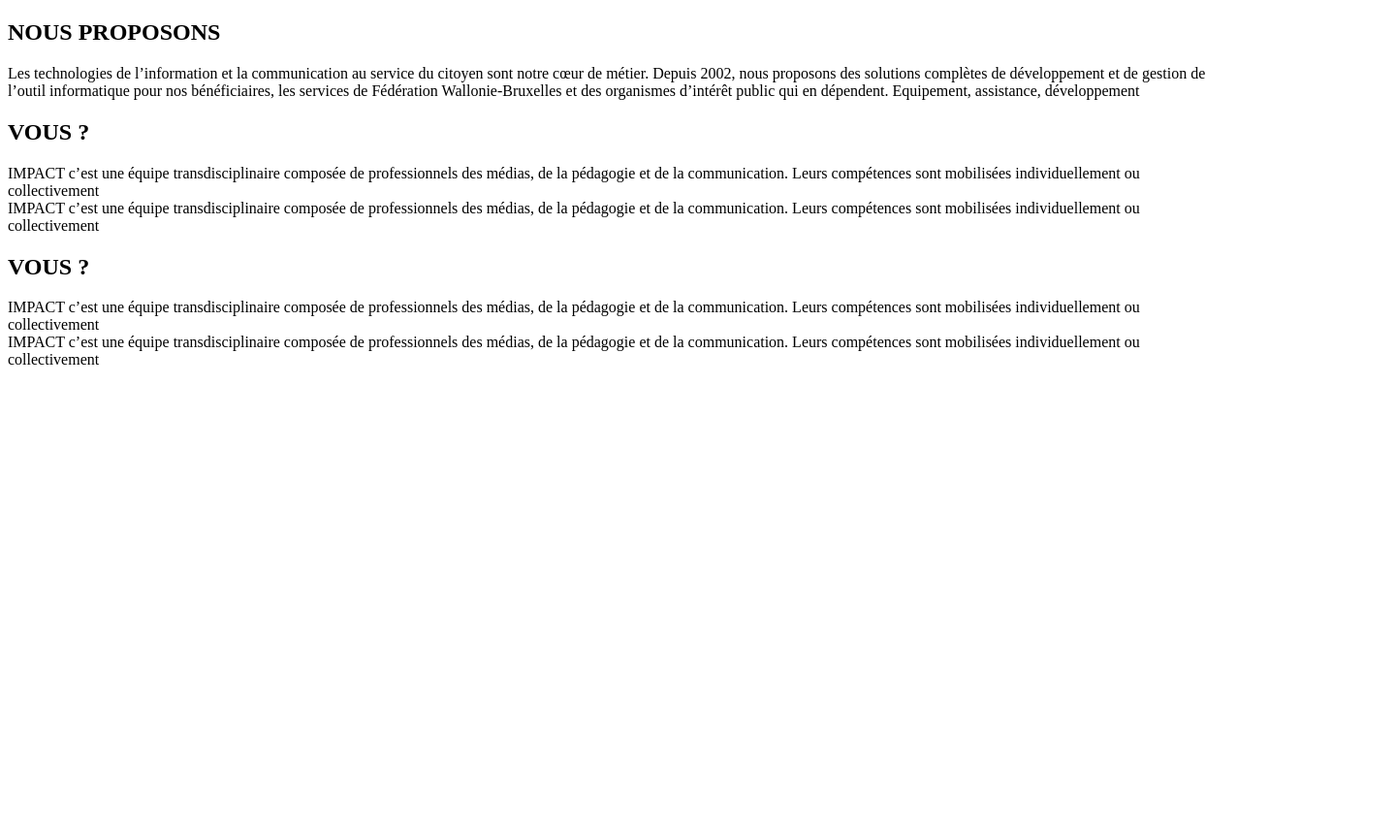
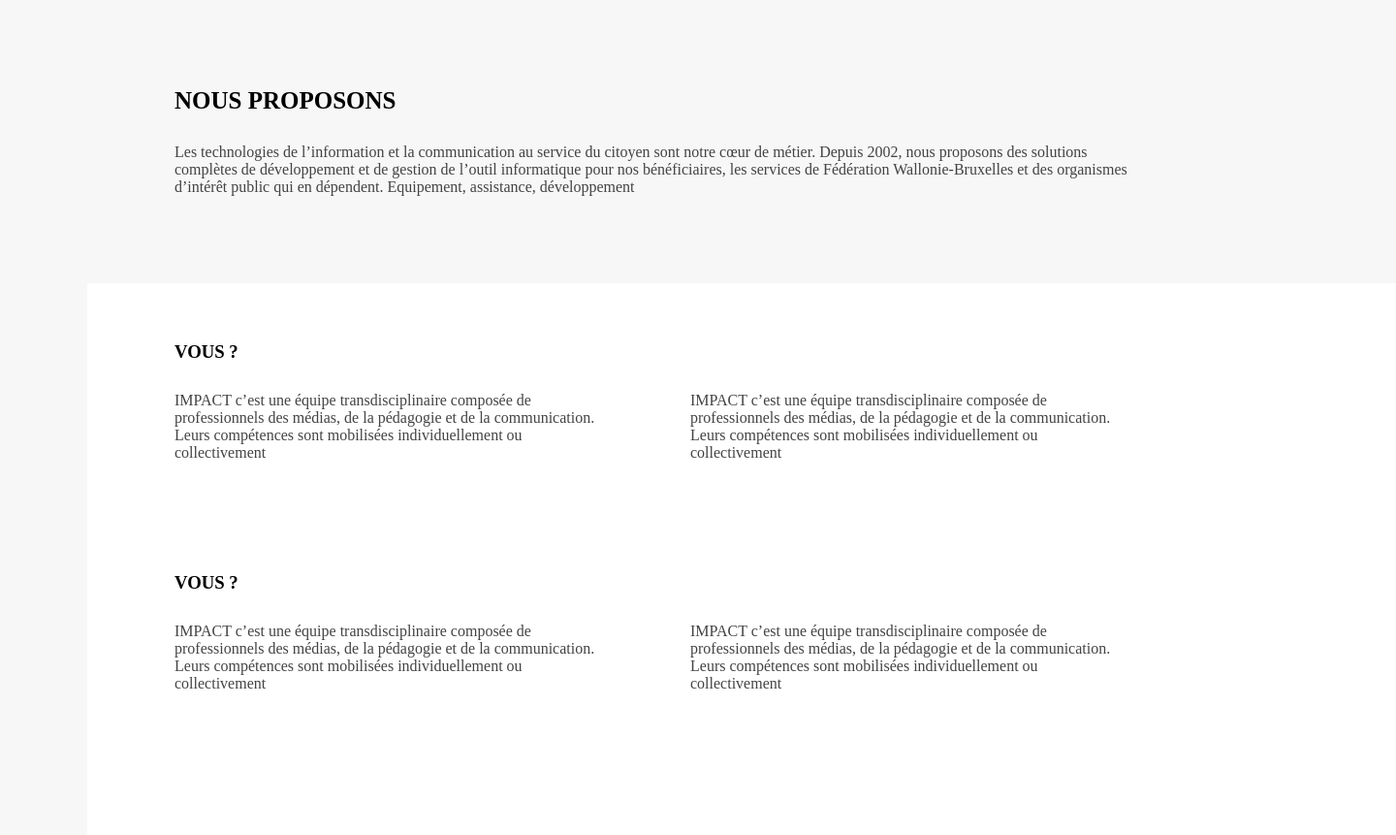
Before and after one commit to ssopoko/homework-, a plain HTML site: page index.html in a window 1280 px wide. Shown: the whole page at 97% size, 1440 px wide, since content can reach past the window. Before the commit the page ends 800 px from the top, so only its background shows below. Drawn offline with Linux system fonts and the light colour scheme.

Commit message:
add style.css

```diff
--- a/index.html
+++ b/index.html
@@ -6,39 +6,40 @@
 	<title>
 		homework5
 	</title>
+	<link rel="stylesheet" type="text/css" href="style.css">
 </head>
 <body>
+	<div class="container">
 		 <div>
-		 <div>
-		 	<h2>
+		 	<h2 class="gray-heading">
 		 		NOUS PROPOSONS
 		 	</h2>
-		 	<p>
+		 	<p class="about-tech">
 		 		Les technologies de l’information et la communication au service du citoyen sont notre cœur de métier. Depuis 2002, nous proposons des solutions complètes de développement et de gestion de l’outil informatique pour nos bénéficiaires, les services de Fédération Wallonie-Bruxelles et des organismes d’intérêt public qui en dépendent. Equipement, assistance, développement
 		 	</p>
 		 </div>
-		 <div>
-		 	<h2>
+		<div class="two-texts">
+			<h3 class="white-heading1">
 		 		VOUS ?
-		 	</h2>
-		 	<div>
+			</h3>
+			<div class="left-text">
 		 	   IMPACT c’est une équipe transdisciplinaire composée de professionnels des médias, de la pédagogie et de la communication. Leurs compétences sont mobilisées individuellement ou collectivement
 			</div>
-		 	<div>
+			<div class="right-text">
 				IMPACT c’est une équipe transdisciplinaire composée de professionnels des médias, de la pédagogie et de la communication. Leurs compétences sont mobilisées individuellement ou collectivement
 		    </div>
-		 </div>
-		 <div>
-		 	<h2>
+
+			<h3 class="white-heading2">
 		 	    VOUS ?
-		 	</h2>
-		 	<div>
+		    </h3>
+			<div class="thefirst">
 			 	IMPACT c’est une équipe transdisciplinaire composée de professionnels des médias, de la pédagogie et de la communication. Leurs compétences sont mobilisées individuellement ou collectivement
 			</div>
-		 	<div>
+			<div class="thesecond">
 			 	IMPACT c’est une équipe transdisciplinaire composée de professionnels des médias, de la pédagogie et de la communication. Leurs compétences sont mobilisées individuellement ou collectivement
+		    </div/>
 		</div>
-		 </div>
+
 	</div>
 </body>
 </html>
--- /dev/null
+++ b/style.css
@@ -0,0 +1,100 @@
+*{
+	margin: 0;
+	padding: 0;
+}
+.container {
+	max-width: 1260px;
+	width: 100%;
+	margin: 90px 90px;
+}
+
+h2{
+	font-size:25px;
+	color:#000000;
+}
+body{
+	background-color: #F7F7F7;
+}
+.two-texts{
+	width: 1260px;
+	height: 595px;
+	background-color: #FFFFFF;
+	margin-top: 90px ;
+	padding-right:90px;
+
+
+}
+.gray-heading{
+	padding-left:90px;
+	padding-right: 960x;
+}
+.about-tech{
+	padding-top:30px;
+    padding-left:90px;
+    padding-right:180px;
+    color: #434343;
+}
+
+
+.left-text{
+
+	width: 438px;
+	height: 126px;
+	display: inline-block;
+	margin-top: 30px;
+	padding-left: 90px;
+
+	color: #434343;
+
+}
+
+.right-text{
+
+	width:  438px;
+	height: 126px;
+	display: inline-block;
+	margin-top: 30px;
+	margin-left: 90px;
+	color: #434343;
+
+
+}
+
+.white-heading1{
+	padding-top:60px;
+	padding-left: 90px;
+	color: #000000;
+
+
+
+}
+.white-heading2{
+	margin-top: 60px;
+	padding-left: 90px;
+	color: #000000;
+
+
+}
+
+.thefirst{
+	width:  438px;
+	height: 126px;
+	display: inline-block;
+	margin-top: 30px;
+	padding-left: 90px;
+	color:#434343 ;
+	padding-bottom: 90px;
+
+
+}
+
+
+.thesecond{
+	width:  438px;
+	height: 126px;
+	display: inline-block;
+	margin-top: 30px;
+	margin-left: 90px;
+	color:#434343 ;
+	padding-bottom: 90px;
+	text-align: left;
```
Lines whose indentation alone changed are shown as unchanged.
